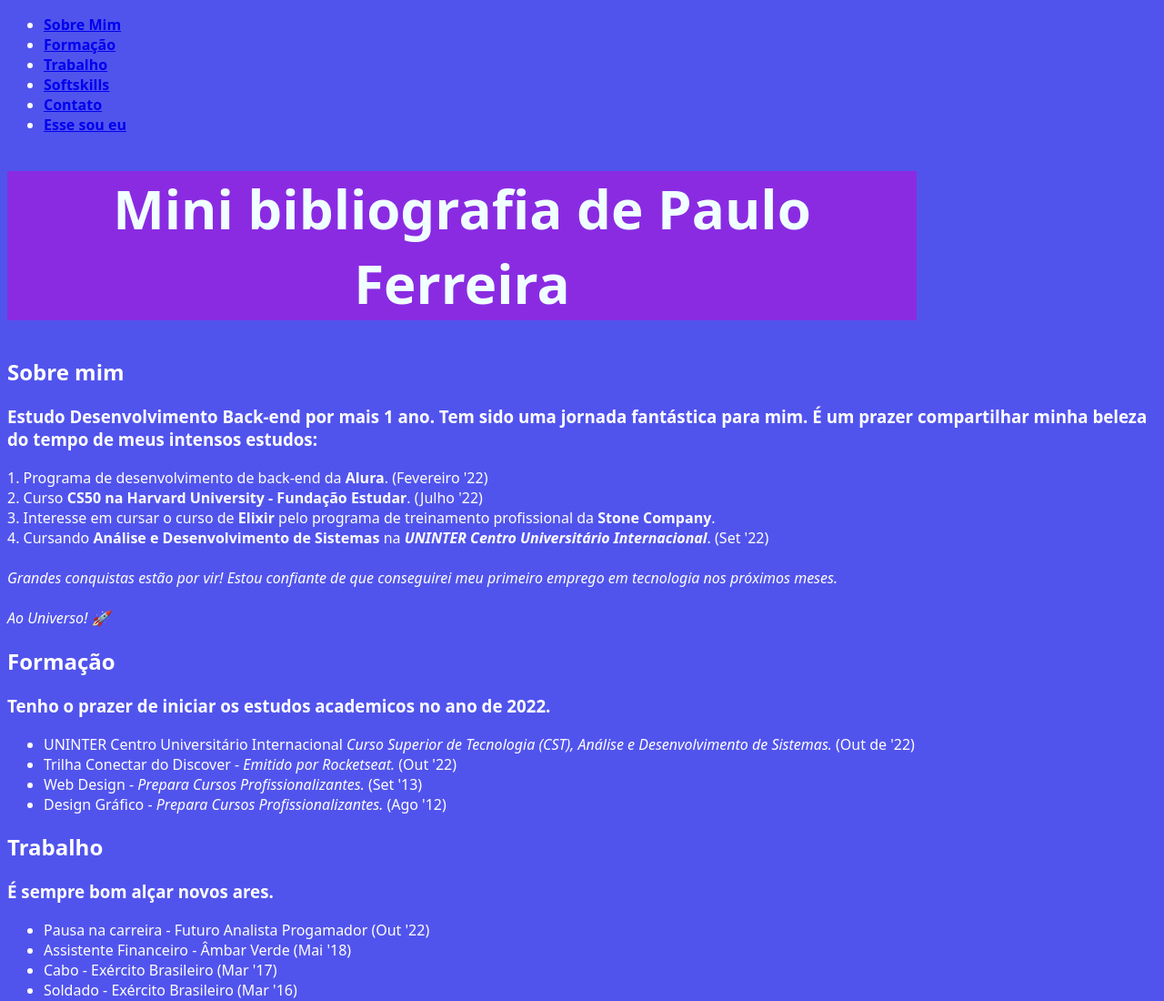
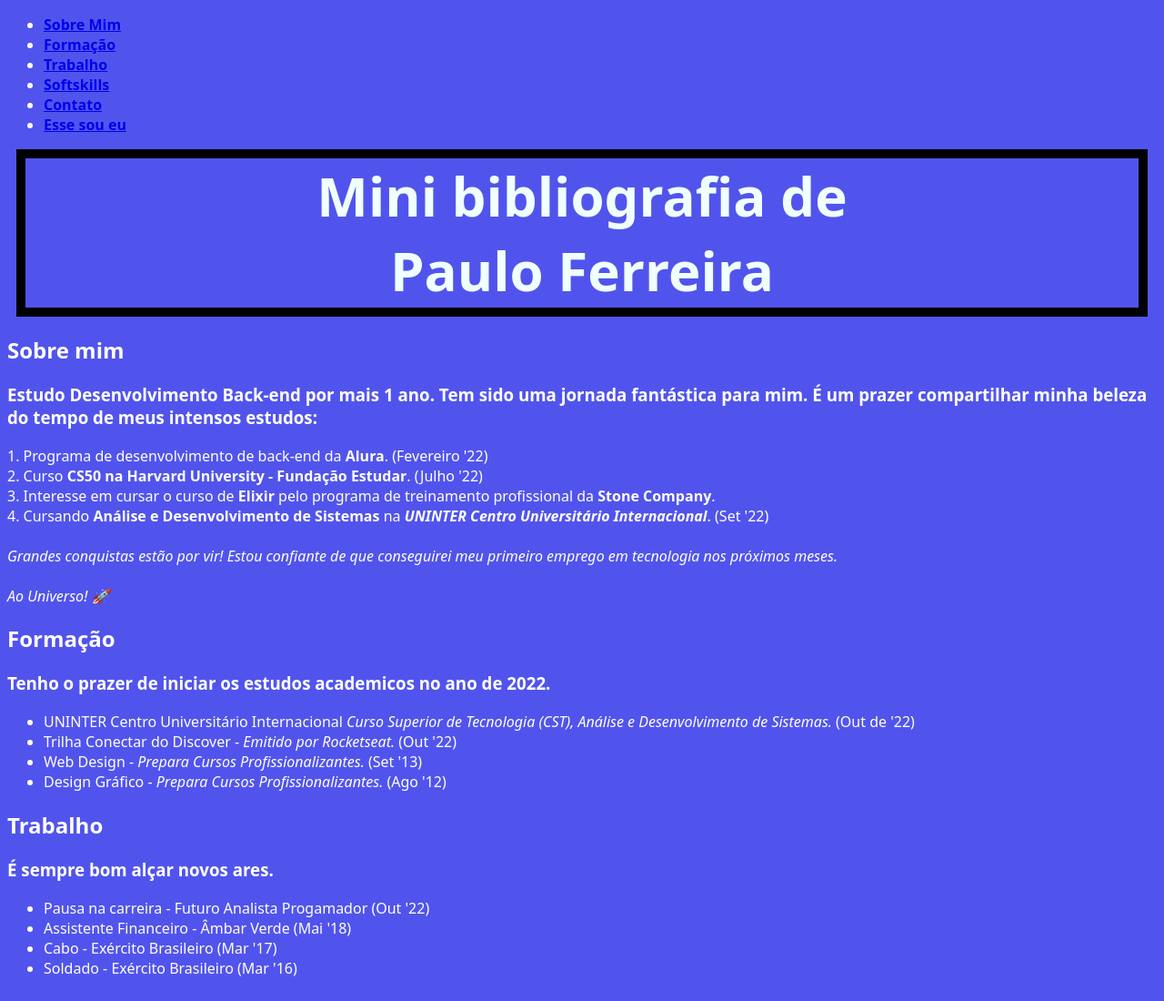
Before and after one commit to pauloferreirajunior/ATV2, a plain HTML site: page index.html in a window 1280 px wide. Shown: the top 1100 px of the page at 91% size. Drawn offline with Linux system fonts and the light colour scheme.

Commit message:
Ajuste de H1

```diff
--- a/index.html
+++ b/index.html
@@ -19,8 +19,8 @@
         </ul>
     </nav>
 
-    <div id="container">
-        <h1>Mini bibliografia de Paulo Ferreira</h1>
+    <div class="container">
+        <h1>Mini bibliografia de<br> Paulo Ferreira</h1>
     </div>
 
         <h2 id="me">Sobre mim</h2>
--- a/style.css
+++ b/style.css
@@ -6,7 +6,12 @@
     text-align: center;
     font-size: 60px;
     color: azure;
-    background-color: blueviolet;
+    border: 10px solid rgb(0, 0, 0);
+    margin: 10px;
+}
+
+#container {
+    align-items: center;
 }
 
 body {
```
